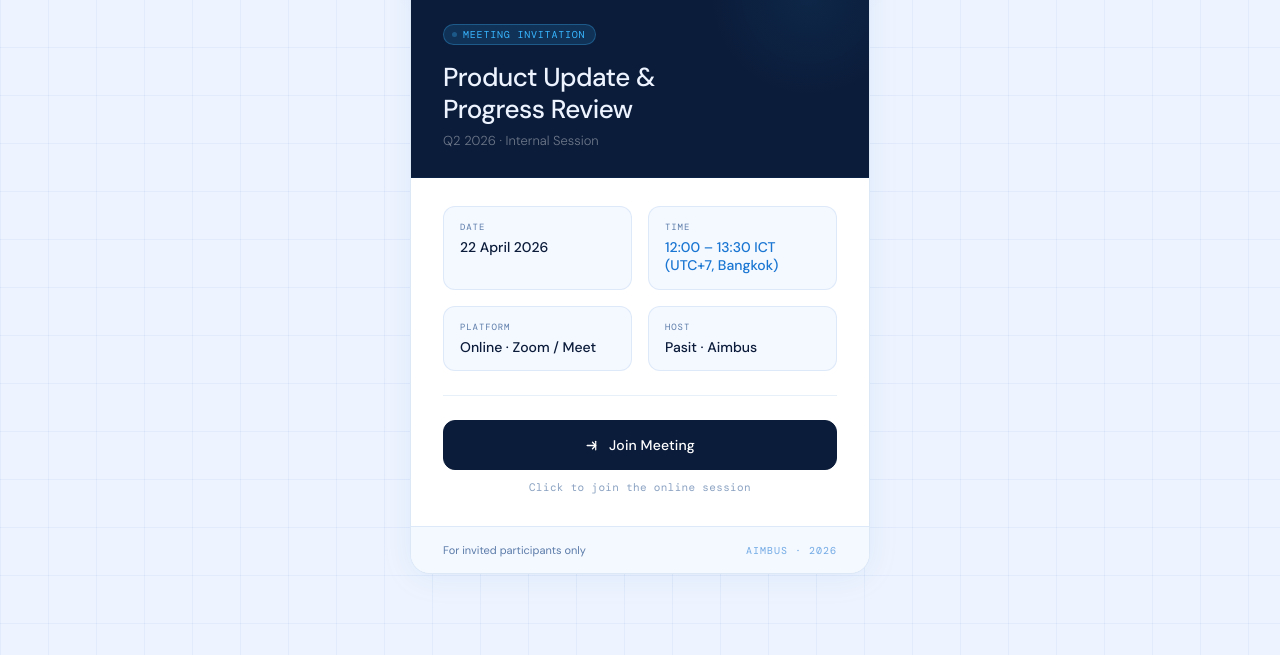
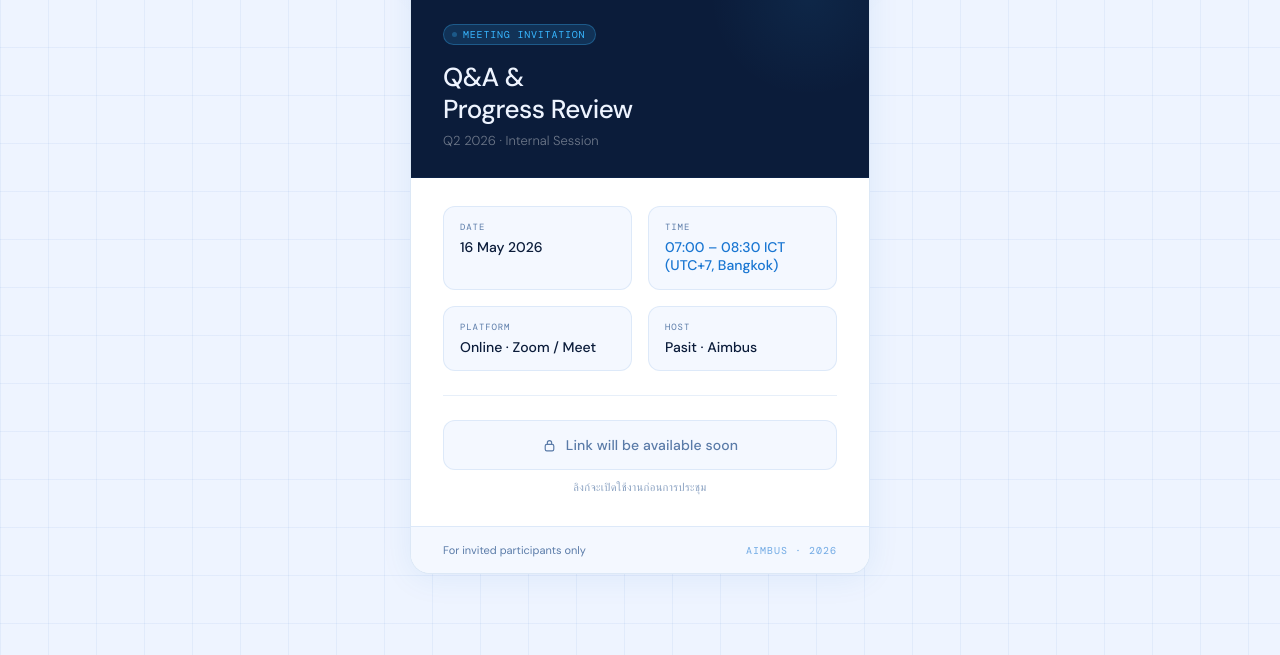
Before and after one commit to PasitDev/aimbus-meeting, a plain HTML site: page index.html in a window 1280 px wide. Shown: the part 145-800 px from the top of the page. Drawn offline with nearby package versions, Linux system fonts and the light colour scheme.

Commit message:
Update index.html

```diff
--- a/index.html
+++ b/index.html
@@ -3,7 +3,7 @@
 <head>
   <meta charset="UTF-8" />
   <meta name="viewport" content="width=device-width, initial-scale=1.0" />
-  <title>Meeting Invitation — Aimbus Aerospace Group</title>
+  <title>Meeting Invitation — Aimbus Aviation Group</title>
   <meta property="og:title" content="Meeting Invitation — Aimbus Aerospace Group" />
   <meta property="og:description" content="Product Update & Progress Review · 22 April 2026" />
   <meta name="theme-color" content="#ffffff" />
@@ -313,7 +313,7 @@
       Meeting Invitation
     </div>
 
-    <div class="card-title">Product Update &amp;<br>Progress Review</div>
+    <div class="card-title">Q&A &amp;<br>Progress Review</div>
     <div class="card-sub">Q2 2026 · Internal Session</div>
   </div>
 
@@ -322,12 +322,12 @@
     <div class="info-grid">
       <div class="info-item">
         <div class="info-label">Date</div>
-        <div class="info-value">22 April 2026</div>
+        <div class="info-value">16 May 2026</div>
       </div>
       <div class="info-item">
         <div class="info-label">Time</div>
         <!-- ✏️ แก้เวลาตรงนี้ -->
-        <div class="info-value accent" id="timeDisplay">12:00 – 13:30 ICT (UTC+7, Bangkok)</div>
+        <div class="info-value accent" id="timeDisplay">07:00 – 08:30 ICT (UTC+7, Bangkok)</div>
       </div>
       <div class="info-item">
         <div class="info-label">Platform</div>
@@ -366,8 +366,8 @@
   // ════════════════════════════════════════════
   //  ✏️  แก้ 2 ค่านี้ก่อน deploy จริง
   // ════════════════════════════════════════════
-  const MEETING_LINK = "https://us06web.zoom.us/j/89092878744?pwd=Mm4YLaBsUHNafuEX5iafbc9YoeDNj4.1";          // ← ใส่ลิงก์ Zoom / Meet ตรงนี้
-  const MEETING_TIME = "12:00 – 13:30 ICT (UTC+7, Bangkok)";          // ← เช่น "10:00 – 11:00 (ICT)"
+  const MEETING_LINK = ;          // ← ใส่ลิงก์ Zoom / Meet ตรงนี้
+  const MEETING_TIME = "07.00:00 – 08:30 ICT (UTC+7, Bangkok)";          // ← เช่น "10:00 – 11:00 (ICT)"
   // ════════════════════════════════════════════
 
   function init() {
```
